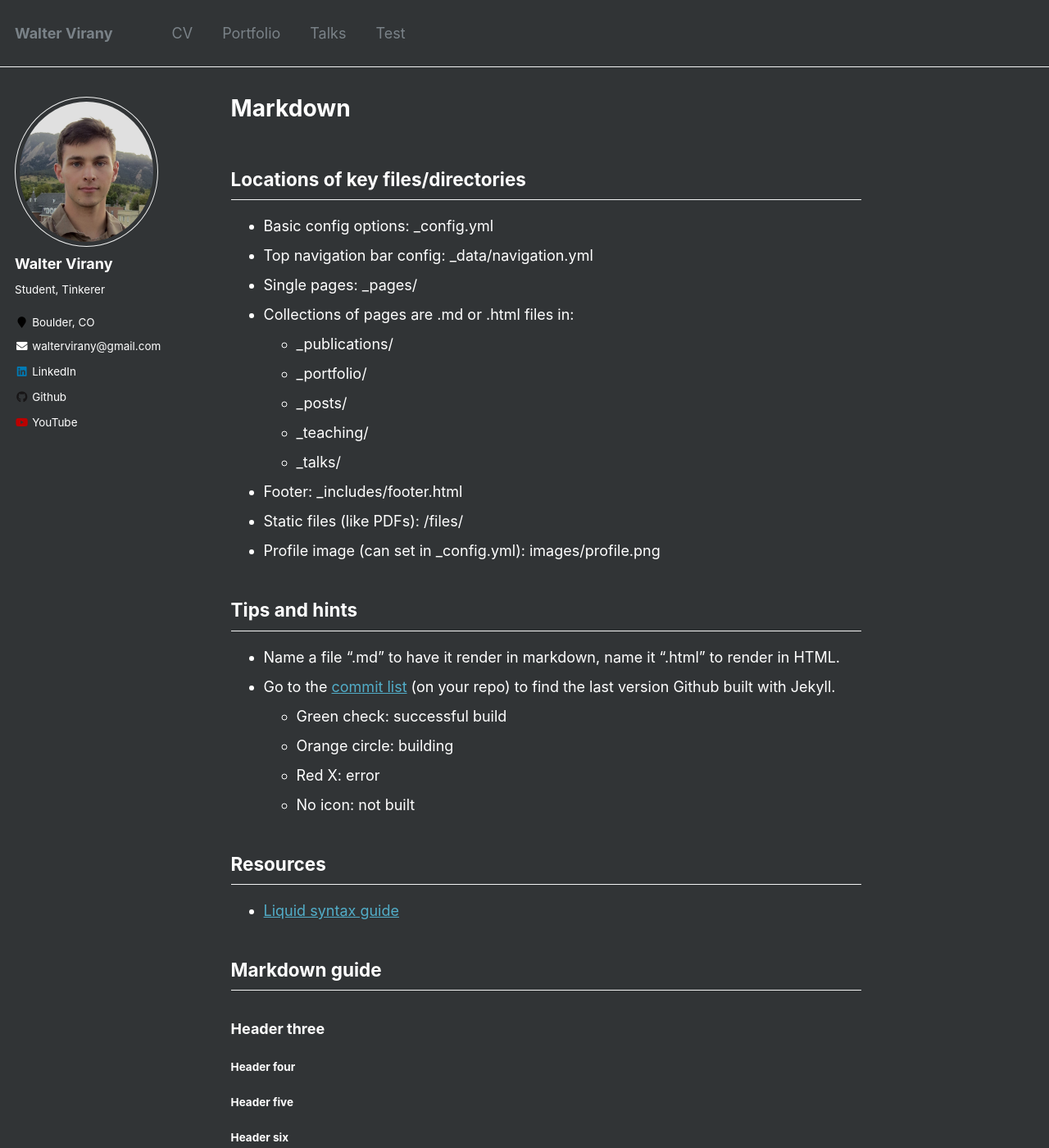
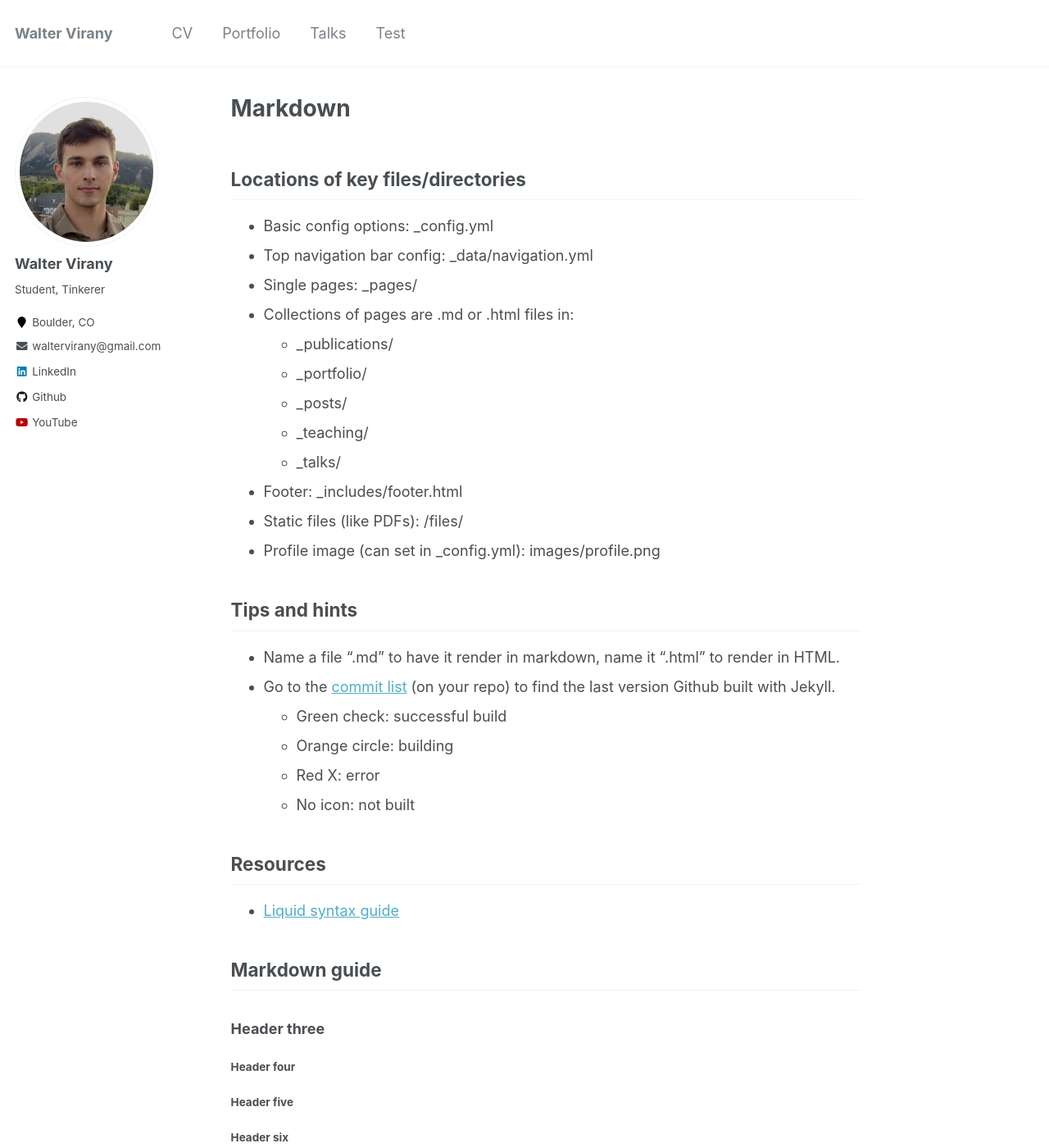
Before and after one commit to wvirany/wvirany.github.io, a Jekyll site: the page built from _pages/markdown.md, in a window 1280 px wide and 1400 px high. Shown: the whole window at 82% size. Built offline with Jekyll 4.4.1, drawn with Linux system fonts in a browser that asks for light colours.

Commit message:
Update scss

```diff
--- a/_sass/_variables.scss
+++ b/_sass/_variables.scss
@@ -53,11 +53,11 @@ $darker-gray                : mix(#000, $gray, 60%);
 $light-gray                 : mix(#fff, $gray, 50%);
 $lighter-gray               : mix(#fff, $gray, 90%);
 
-$body-color                 : $darker-gray;
-$background-color           : $darker-gray;
+$body-color                 : #fff;
+$background-color           : #fff;
 $code-background-color      : #fafafa;
 $code-background-color-dark : $light-gray;
-$text-color                 : #fff;
+$text-color                 : $dark-gray;
 $border-color               : $lighter-gray;
 
 $primary-color              : #7a8288;
```
